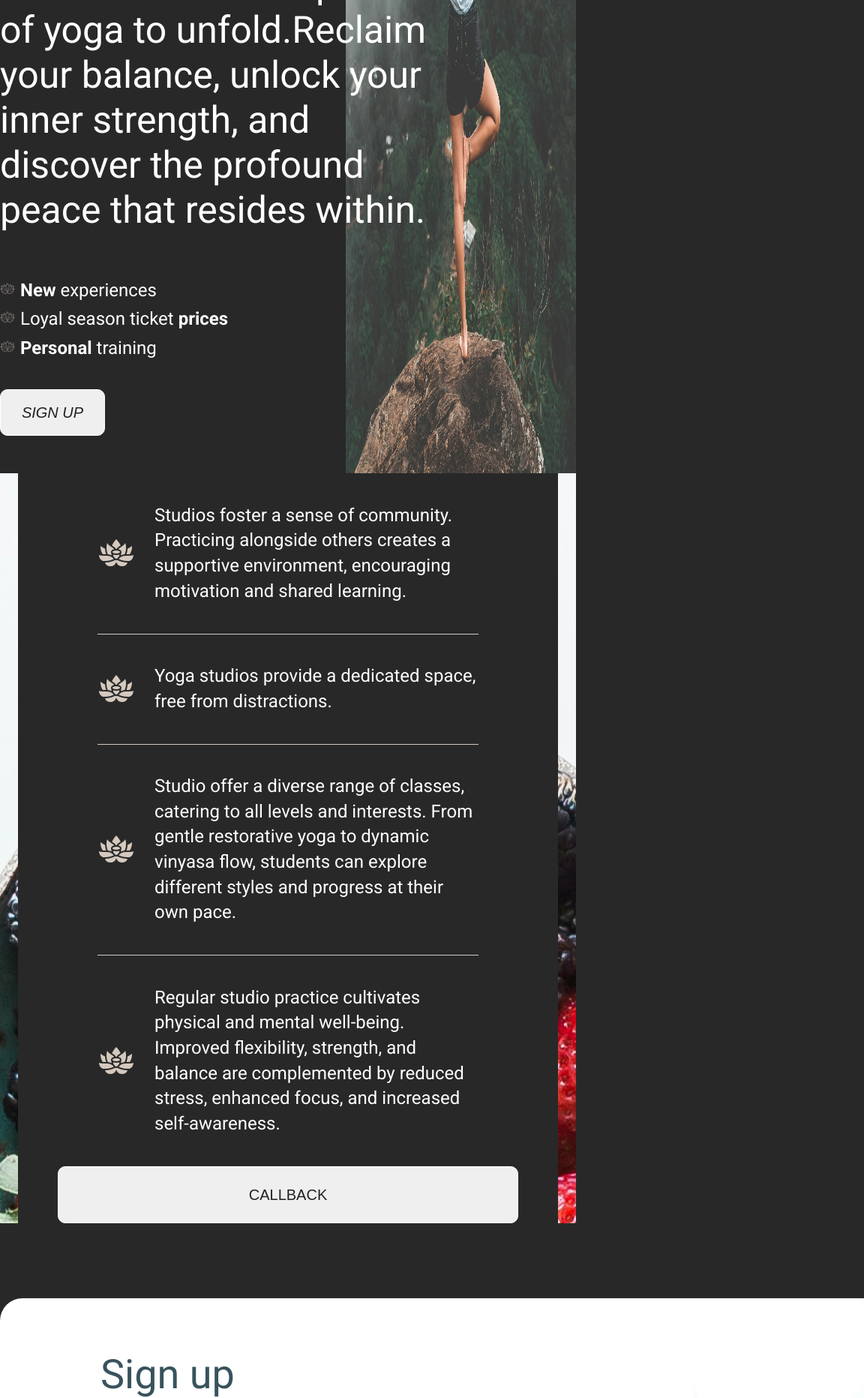
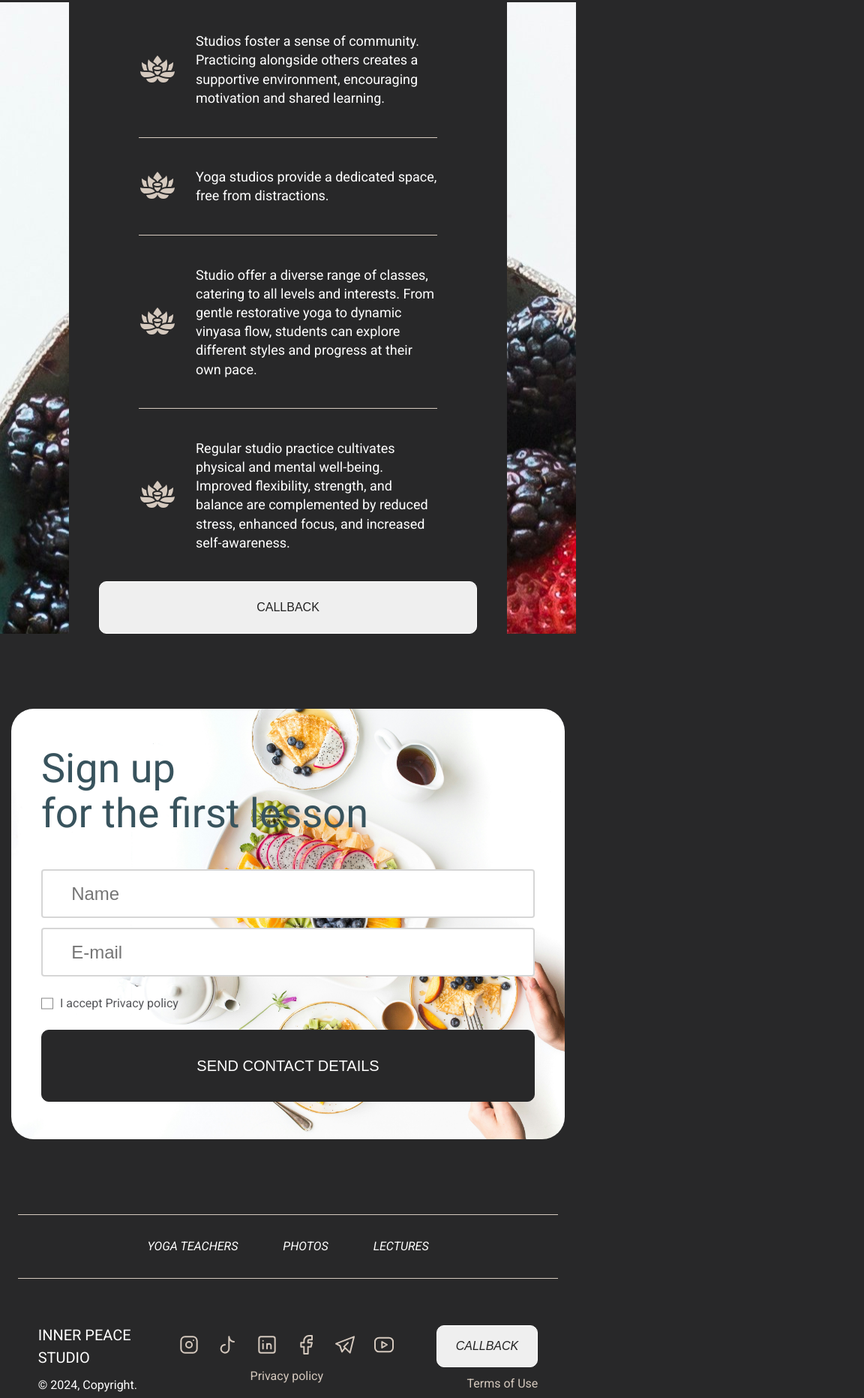
Before and after one commit to poliven-abs/mst-test-1, a plain HTML site: page index.html in a window 768 px wide. Shown: the part 936-2800 px from the top of the page at 75% size, 1152 px wide, since content can reach past the window. Drawn offline with Linux system fonts and the light colour scheme.

Commit message:
adapt tablet

```diff
--- /dev/null
+++ b/_tablet.scss
@@ -0,0 +1,114 @@
+@media (max-width: 1024px) {
+    .header {
+        padding-top: 0;
+        padding-bottom: 0;
+        &-logo {
+            font-size: 20px;
+        }
+        &-info {
+            padding: 16px 0 16px 0;
+            flex-direction: column;
+        }
+    }
+    .header.scrolled {
+        background-color: #222222;
+        width: 100%;
+        .header-logo {
+          font-size: 16px;
+        }
+        .header-info {
+          padding: 19px 29px 19px 29px;
+          flex-direction: row;
+        }
+    }
+    .top {
+        padding-top: 220px;
+        &-title {
+            padding-left: 20px;
+        }
+        &-slogan {
+            font-size: 40px;
+            padding-bottom: 30px;
+        }
+        &-text {
+            font-size: 20px;
+            padding-bottom: 34px;
+            width: 70%;
+        }
+        &-bonus {
+            padding: 15px;
+            &__list {
+                font-size: 16px;
+            }
+        }
+        &-button {
+            font-size: 16px;
+        }
+    }
+    .description {
+        &-perks {
+            width: 70%;
+            padding-left: 40px;
+            padding-right: 40px;
+            &__list {
+                font-size: 18px;
+            }
+            &__button {
+                font-size: 16px;
+            }
+        }
+    }
+    .form {
+        justify-content: center;
+        &-block {
+            padding: 50px 40px 50px 40px;
+            border-radius: 30px;
+            background-image: url(img/img-form.jpg);
+            background-size: cover;
+            background-repeat: no-repeat;
+            width: 90%;
+            margin-left: 15px;
+            margin-right: 15px;
+        }
+        &-input {
+            width: 100%;
+        }
+        &-img {
+            display: none;
+        }
+    }
+    .footer {
+        &-info {
+            padding-top: 30px;
+            padding-bottom: 30px;
+        }
+        &-logo {
+            &__name {
+                font-size: 20px;
+            }
+            &__text {
+                font-size: 16px;
+            }
+        }
+        &-contacts {
+            &__text {
+                font-size: 16px;
+            }
+        }
+        &-callback {
+            &__button {
+                font-size: 16px;
+            }
+            &__text {
+                font-size: 16px;
+            }
+        }
+    }
+}
+
+@media (min-width: 768px) and (max-width: 833px) {
+    .center {
+        padding-left: 24px;
+        padding-right: 24px;
+    }
+}
--- a/index.html
+++ b/index.html
@@ -10,7 +10,7 @@
     <link rel="stylesheet" href="style.css">
 </head>
 <body>
-    <header class="header center" id="header">
+    <header class="header" id="header">
         <a href="index.html" class="header-link"><h1 class="header-logo">Inner Peace<br>Studio</h1></a>
         <div class="header-info">
             <a class="header-info__link" href="#">Yoga teachers</a>
@@ -21,7 +21,7 @@
     <div class="top center">
         <div class="top-title">
             <h1 class="top-slogan">Find Your Balance.<br>Find Your Strength.<br>Find Your Inner Peace.</h1>
-            <h3 class="top-text">Step onto your mat, breathe deeply, and allow the transformative power of yoga to unfold.Reclaim your balance, unlock your inner strength, and discover the profound peace that resides within.</h3>
+            <h3 class="top-text">Step onto your mat, breathe deeply, and allow the transformative power of yoga to unfold. Reclaim your balance, unlock your inner strength, and discover the profound peace that resides within.</h3>
             <ul class="top-bonus">
                 <li class="top-bonus__list"><span>New</span> experiences</li>
                 <li class="top-bonus__list">Loyal season ticket <span>prices</span></li>
--- a/style.scss
+++ b/style.scss
@@ -85,11 +85,13 @@
     background-position: center right;
     background-size: 40% 100%;
     background-repeat: no-repeat;
+    margin-bottom: 100px;
     &-title {
       padding-left: calc(50% - 800px);
       display: flex;
       flex-direction: column;
       justify-content: flex-start;
+      max-width: 60%;
     }
     &-slogan {
       padding-bottom: 50px;
@@ -152,7 +154,7 @@
     justify-content: center;
     background-image: url(img/perk-bg.jpg);
     &-perks {
-      width: 614px;
+      max-width: 614px;
       background-color: #282829;
       padding-left: 53px;
       padding-right: 53px;
@@ -210,7 +212,7 @@
       padding-bottom: 71.5px;
       padding-left: 134px;
       padding-right: 10px;
-      width: 781px;
+      max-width: 781px;
       border-top-left-radius: 30px;
       border-bottom-left-radius: 30px;
     }
@@ -278,7 +280,6 @@
         background-position: center;
       }
     }
-
 
     &-button {
       padding-top: 15px;
@@ -415,3 +416,8 @@
       }
     }
   }
+
+
+  @import 'tablet.scss';
+
+  @import 'mobile.scss';
```
Also changed, not shown: _mobile.scss (added), img/icons-top.png (deleted), img/top-cover.jpg (deleted), style.css, 1 other file.
